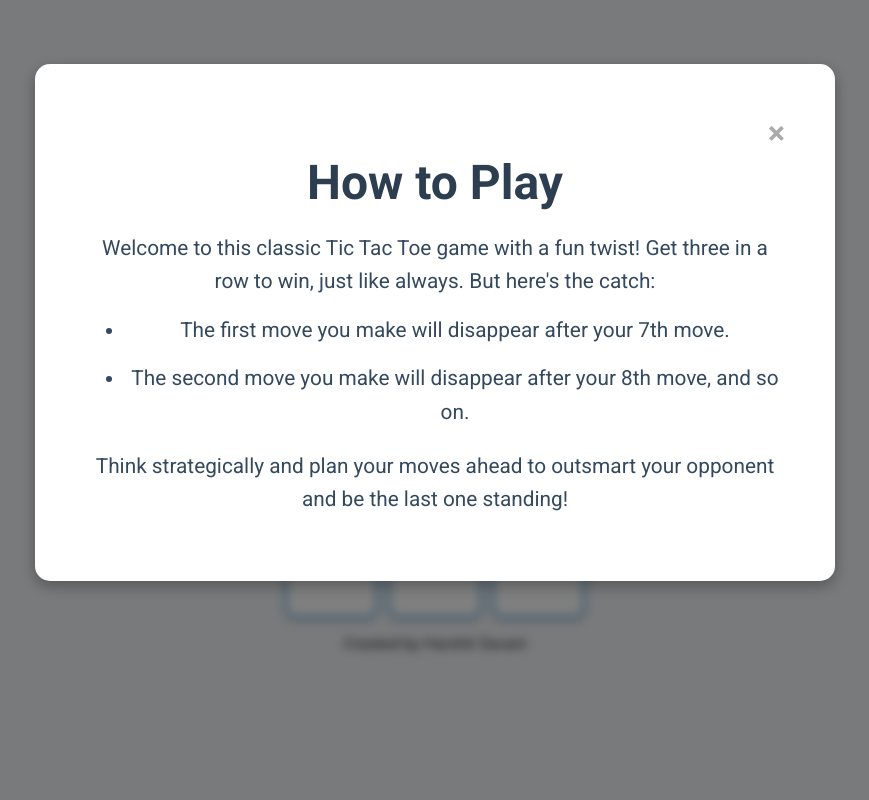
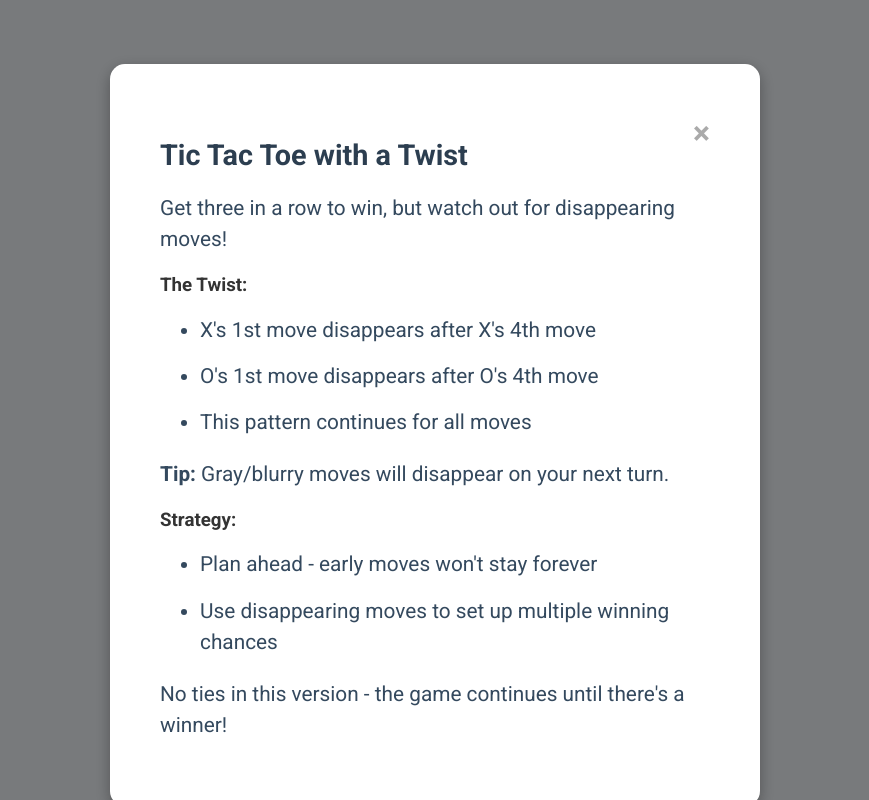
Before and after one commit to harsh02it/tic-tac-toe, a plain HTML site: page index.html in a window 1280 px wide. Both pictures are taken after a click on the button "HOW TO PLAY". Shown: the whole page, without its empty margins (205-1074 px from the left). Drawn offline with Linux system fonts and the light colour scheme.

Commit message:
Updated the how to play instructions

```diff
--- a/index.html
+++ b/index.html
@@ -41,21 +41,31 @@
       <div id="modal" class="modal">
         <div class="modal-content">
           <span class="close">&times;</span>
-          <h2>How to Play</h2>
+          <h2>Tic Tac Toe with a Twist</h2>
           <p>
-            Welcome to this classic Tic Tac Toe game with a fun twist! Get three
-            in a row to win, just like always. But here's the catch:
+            Get three in a row to win, but watch out for disappearing moves!
           </p>
+
+          <h3>The Twist:</h3>
           <ul>
-            <li>The first move you make will disappear after your 7th move.</li>
-            <li>
-              The second move you make will disappear after your 8th move, and
-              so on.
-            </li>
+            <li>X's 1st move disappears after X's 4th move</li>
+            <li>O's 1st move disappears after O's 4th move</li>
+            <li>This pattern continues for all moves</li>
           </ul>
+
           <p>
-            Think strategically and plan your moves ahead to outsmart your
-            opponent and be the last one standing!
+            <strong>Tip:</strong> Gray/blurry moves will disappear on your next
+            turn.
+          </p>
+
+          <h3>Strategy:</h3>
+          <ul>
+            <li>Plan ahead - early moves won't stay forever</li>
+            <li>Use disappearing moves to set up multiple winning chances</li>
+          </ul>
+
+          <p>
+            No ties in this version - the game continues until there's a winner!
           </p>
         </div>
       </div>
--- a/styles.css
+++ b/styles.css
@@ -108,6 +108,7 @@ button {
 
 /* Modal styles */
 .modal {
+  text-align: left;
   display: none;
   position: fixed;
   z-index: 1;
@@ -132,15 +133,15 @@ button {
 }
 
 .modal-content h2 {
-  font-size: 2rem;
+  font-size: 1.8rem;
   color: #2c3e50;
   margin-bottom: 20px;
 }
 
 .modal-content p,
 .modal-content li {
-  font-size: 1rem;
-  line-height: 1.6;
+  font-size: 0.8rem;
+  line-height: 1.5;
   margin-bottom: 15px;
   color: #34495e;
 }
@@ -164,6 +165,10 @@ button {
     min-height: 0;
     padding-top: 100px;
   }
+
+  .modal-content {
+    max-width: 250px;
+  }
 }
 
 /* Responsive design */
@@ -186,11 +191,11 @@ button {
   }
 
   .modal-content {
-    padding: 40px;
+    padding: 50px;
   }
 
   .modal-content h2 {
-    font-size: 2.5rem;
+    font-size: 2rem;
   }
 
   .modal-content p,
@@ -223,11 +228,11 @@ button {
 
   .modal-content {
     padding: 50px;
-    max-width: 700px;
+    max-width: 550px;
   }
 
   .modal-content h2 {
-    font-size: 3rem;
+    font-size: 1.8rem;
   }
 
   .modal-content p,
```
